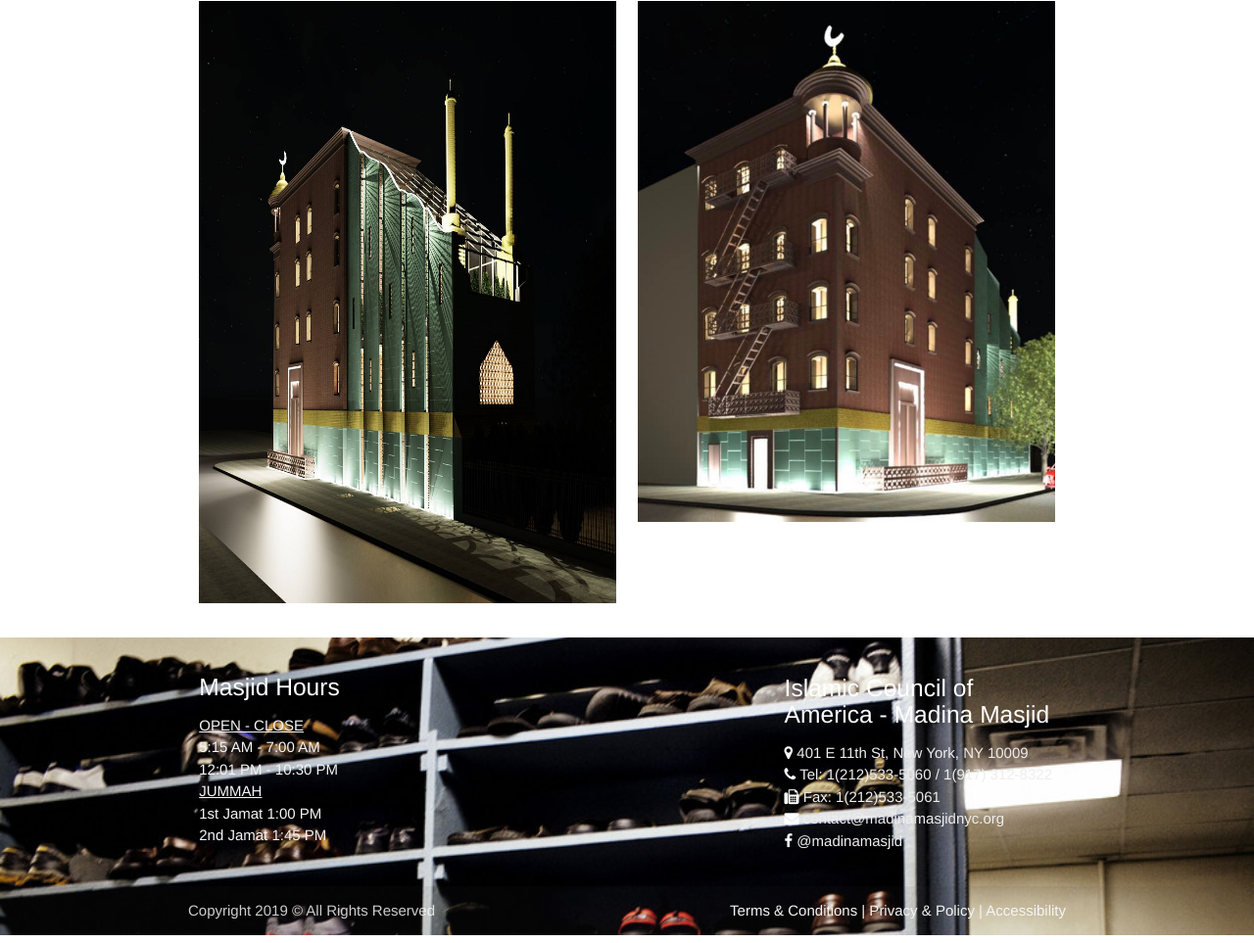
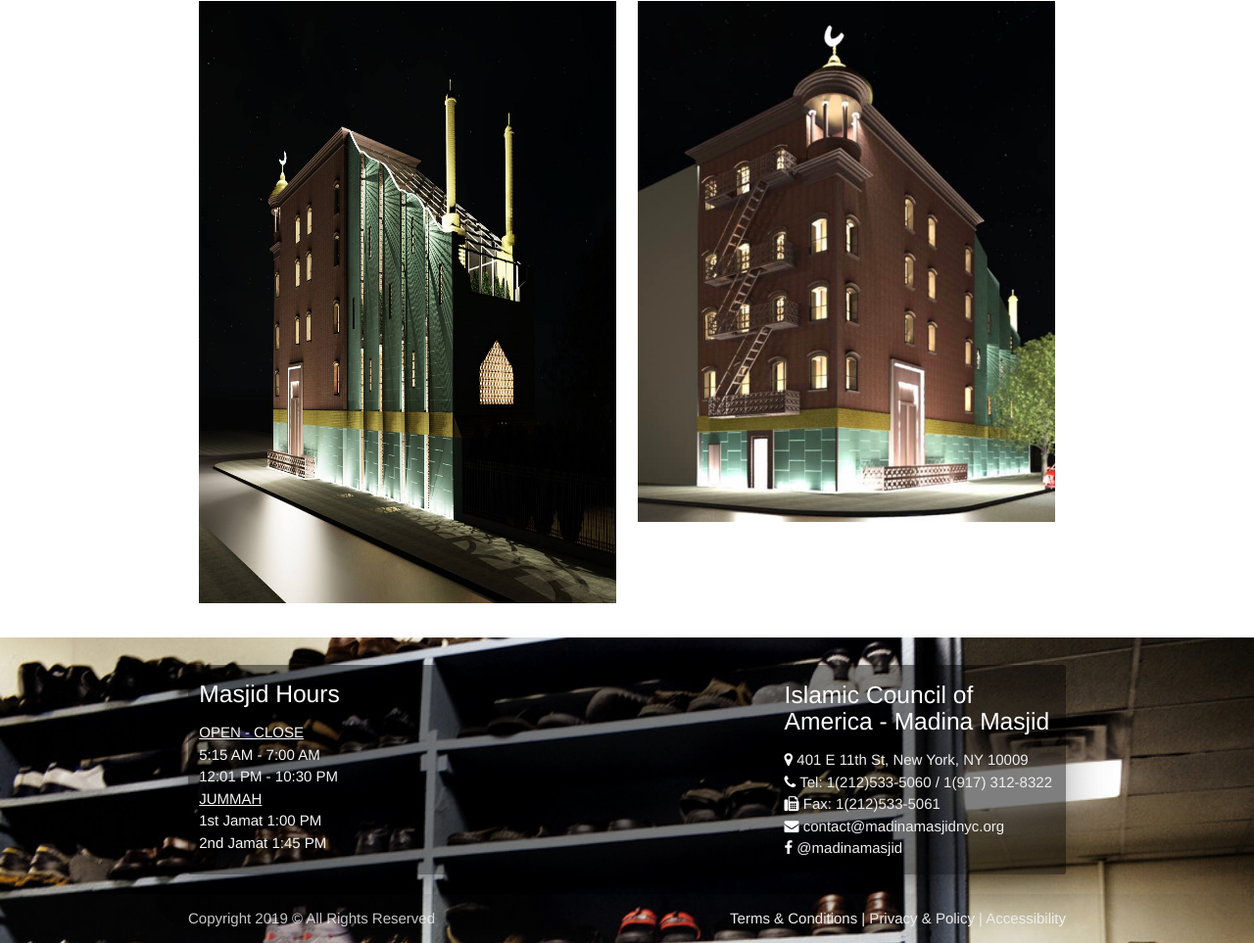
Before and after one commit to kamrulhossain5/Madina-Masjid, a plain HTML site: page index.html in a window 1280 px wide. Shown: the part 772-1735 px from the top of the page at 98% size. Drawn offline with nearby package versions, Linux system fonts and the light colour scheme.

Commit message:
updated footer for visibility

```diff
--- a/index.html
+++ b/index.html
@@ -80,6 +80,7 @@
 
         <footer class="page-footer green darken-3">
           <div class="container">
+              <div class = "card z-depth-5" id="cardFooter">
                 <div class="row">
                   <div class="col l6 s12">
                     <h5 class="white-text">Masjid Hours</h5>
@@ -98,6 +99,7 @@
                   </div>
                 </div>
               </div>
+          </div>
           <div class="footer-copyright">
             <div class="container">
             Copyright 2019 © All Rights Reserved
--- a/style.css
+++ b/style.css
@@ -67,6 +67,10 @@ footer {
     background-size: cover;
 }
 
+#cardFooter {
+    background-color: rgba(0, 0, 0, .5);
+}
+
 #leftCard {
     position: relative;
     margin-top: 50px;
```
Also changed, not shown: about-us.html (+2 -0 lines), contact.html (+2 -0 lines), donate.html (+2 -0 lines), education.html (+2 -0 lines), news-events.html (+2 -0 lines), services.html (+2 -0 lines). Lines whose indentation alone changed are shown as unchanged.
